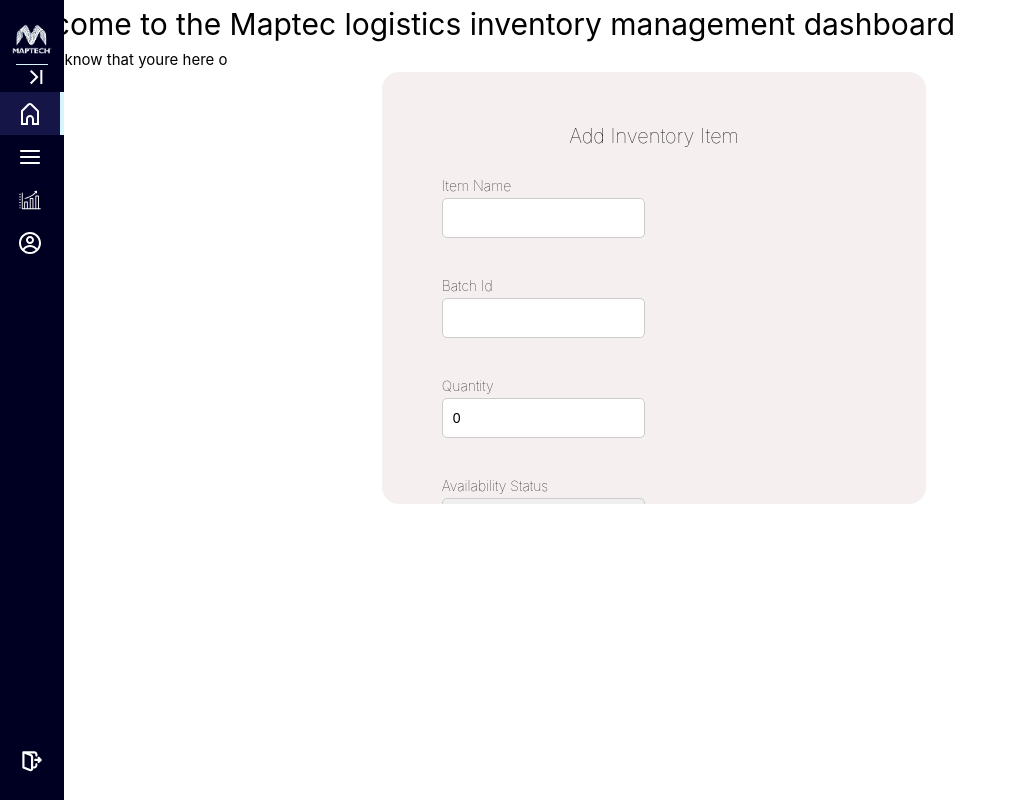
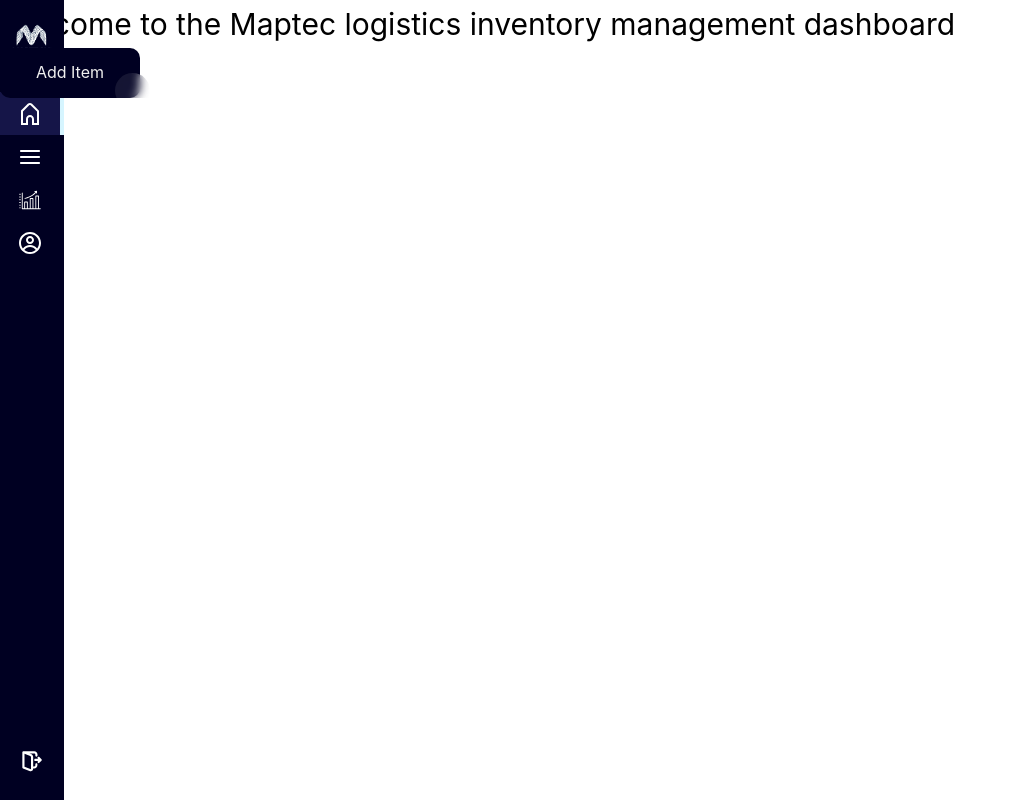
Before and after one commit to Maptech-Logistics/cemcloud1, a Vue app in the folder invent_manage-client/: page / in a window 1280 px wide. Shown: the whole page, without its empty margins (0-1016 px from the left). Built offline with nearby package versions, Linux system fonts and the light colour scheme.

Commit message:
working on state management

```diff
--- a/invent_manage-client/package.json
+++ b/invent_manage-client/package.json
@@ -24,7 +24,8 @@
     "pinia": "^2.1.3",
     "vue": "^3.3.4",
     "vue-chartjs": "^5.2.0",
-    "vue-router": "^4.2.2"
+    "vue-router": "^4.2.2",
+    "vuex": "^4.0.2"
   },
   "devDependencies": {
     "@rushstack/eslint-patch": "^1.2.0",
--- a/invent_manage-client/src/components/Form/AddItemForm.module.scss
+++ b/invent_manage-client/src/components/Form/AddItemForm.module.scss
@@ -1,34 +1,15 @@
-// form{
-    // max-width: 100%;
-    // max-height: 120%;
-    // background-color: #fff;
-    // border-radius: 17px;
-    // border: 1px solid blue;
-    // overflow: auto;
-    // justify-self: center;
-    // align-self: center;
-    // padding-left: 35%;
-    // padding-right: 25%;
-
-// }
-
 .add-item{
     background-color: rgb(245, 239, 240);
-    border-radius: 17px;
     min-height: calc(25rem + 32px);
     max-height: calc(25rem + 32px);
-    max-width: calc(30rem + 32px);
-    min-width: calc(32rem + 32px);
     overflow: auto;
     padding-left: 5%;
     padding-right: 5%;
     padding-top: 5%;
     padding-bottom: 5%;
-    margin-left: 40%;
-    justify-items: center;
 }
 
-.select-field{
+.field-box{
     width: 100%;
     height: 40px;
     border-radius: 5px;
@@ -38,15 +19,6 @@
     font-weight: 20;
 }
 
-.add-column-1{
-    float: left;
-    min-height: 100%;
-}
-
-.add-column-2{
-    float: right;
-    min-height: 100%;
-}
 
 .form-fields{
     width: 100%;
@@ -54,19 +26,10 @@
 }
 
 .field{
-    // width: 100%;
     margin:10px;
     padding: 2px;
     min-height: 90px;
 }
-
-.form-heading{
-    font-size: 20px;
-    font-weight: 80;
-    text-align: center;
-    padding-bottom: 10px;
-}
-
 
 .validate-messages{
     font-style: italic;
@@ -77,7 +40,8 @@
 }
 
 .buttons{
-    margin-top: 100px;
-    height: 120px;
+    margin-top: 30px;
+    margin-bottom: 20px;
+    height: 60px;
     padding: 5px;
 }
--- a/invent_manage-client/src/components/Form/AddItemForm.vue
+++ b/invent_manage-client/src/components/Form/AddItemForm.vue
@@ -1,11 +1,11 @@
 <template>
     <div class="add-item">
-        <h3 class="form-heading">Add Inventory Item</h3>
+        <!-- <h3 class="form-heading">Add Inventory Item</h3> -->
     <form>
         <div class="form-fields">
-            <div class="add-column-1">
             <div class="field">
                 <BaseInput
+                class="field-box"
                 v-model="event.name"
                 label="Item Name"
                 type="text"
@@ -17,6 +17,7 @@
 
             <div class="field">
                 <BaseInput
+                class="field-box"
                 v-model="event.batch_number"
                 label="Batch Id"
                 type="text"
@@ -28,6 +29,7 @@
 
             <div class="field">
                 <BaseInput
+                    class="field-box"
                     v-model="event.quantity"
                     label="Quantity"
                     type="number"
@@ -44,7 +46,7 @@
                     <label class="input-label">Availability Status</label>
                 </div>
 
-                    <select v-model="event.status" class="select-field">
+                <select v-model="event.status" class="field-box">
                 <option
                     v-for="option in selectOptions.availabilityStatus"
                     :key="option.value"
@@ -58,16 +60,13 @@
                     <span v-for="error in v$.status.$errors" :key="error.$uid" class="validate-messages">{{ error.$message }}</span>
                 </div>
             </div>
-            </div>
-            <!-- :selected="value === option.value" -->
 
-            <div class="add-column-2">
             <div class="field">
                 <div>
                     <label class="input-label">Category</label>
                 </div>
 
-                    <select v-model="event.category" class="select-field">
+                <select v-model="event.category" class="field-box">
                 <option
                     v-for="option in selectOptions.category"
                     :key="option.value"
@@ -84,6 +83,7 @@
 
             <div class="field">
                 <BaseInput
+                    class="field-box"
                     v-model="event.shelf_location"
                     label="Storage Location"
                     type="text"
@@ -95,6 +95,7 @@
 
             <div class="field">
                 <BaseInput
+                    class="field-box"
                     v-model="event.last_updated"
                     label="Last Modified"
                     type="date"
@@ -106,6 +107,7 @@
 
             <div class="field">
                 <BaseInput
+                    class="field-box"
                     v-model="event.cost_per_unit"
                     label="Unit Cost"
                     type="number"
@@ -115,24 +117,22 @@
                 </div>
             </div>
         </div>
-        </div>
 
         <div class="buttons">
-            <primaryBtn type="button" @submit="addItem" class="add-button" style="margin: 10px;">Add Item</primaryBtn>
-            <primaryBtn type="button" @submit="closeDialog" class="add-button" style="padding: 5px; margin: 10px;">Cancel</primaryBtn>
+            <primaryBtn type="button" @submit="addButton" class="add-button" style="margin: 10px;">Add Item</primaryBtn>
         </div>
     </form>
     </div>
-    <!-- <span>{{ event }}</span> -->
-    <!-- <span v-for="error in v$.$errors" :key="error.$uid">{{ error.$property }} - {{ error.$message }}</span> -->
 
 </template>
 
-<script setup lang="ts">
+<script setup lang="js">
 import { dummyData } from '@/utils/dummydata';
 import { ref } from 'vue';
 import useVuelidate from '@vuelidate/core'
-import {required, minValue} from '@vuelidate/validators'
+import {required, minValue, numeric} from '@vuelidate/validators'
+import { add } from 'date-fns';
+    const el = '#app'
 
     const event = ref({
         batch_number: "",
@@ -150,10 +150,13 @@
         category: [{"value":"food", "text":"Food"}, {"value":"drinks","text":"Drinks"}, {"value":"stationery", "text":"Stationery"}, {"value":"cleaning", "text":"Cleaning"}, {"value":"other", "text":"Other"}]
     })
 
-    const addItem = async () => {
+    const addButton = async () => {
         const result = await v$.value.$validate()
         if(result){
             // we will add this to state and also send to server via api
+            // then we will close the dialog
+            addItem()
+            console.log(data)
             console.log("valid")
         }
         else{
@@ -170,15 +173,22 @@
     const rules = {
         batch_number: {required},
         name: {required},
-        quantity: {required, minValue: minValue(1)},
+        quantity: {required, minValue: minValue(1), numeric},
         status: {required},
         category: {required},
         shelf_location: {required},
         last_updated: {required},
-        cost_per_unit: {required, minValue: minValue(0.1)},
+        cost_per_unit: {required, minValue: minValue(1), numeric},
     }
 
     const v$ = useVuelidate(rules, event)
+
+    const data = {}
+    // make this await async
+
+    const addItem = () => {
+        data[event.name] = event.value
+    }
 </script>
 
 <style>
--- a/invent_manage-client/src/components/Form/BaseInput.vue
+++ b/invent_manage-client/src/components/Form/BaseInput.vue
@@ -4,7 +4,7 @@
             <label class="input-label">{{ label }}</label>
         </div>
         <input
-            class="input-field"
+            class="class"
             v-bind="$attrs"
             :value="modelValue"
             @input="$emit('update:modelValue', $event.target.value)"
@@ -22,7 +22,7 @@
         modelValue:{
             type: [String, Number ],
             default: ""
-        }
+        },
     });
     // console.log(modelValue);
 </script>
@@ -32,14 +32,4 @@
         font-size: 14px;
         font-weight: 20;
     }
-    .input-field{
-        max-width: 100%;
-        height: 40px;
-        border-radius: 5px;
-        border: 1px solid #ccc;
-        padding: 0 10px;
-        font-size: 14px;
-        font-weight: 20;
-    }
-
 </style>
--- a/invent_manage-client/src/views/HomeView.vue
+++ b/invent_manage-client/src/views/HomeView.vue
@@ -1,20 +1,25 @@
 <script setup lang="ts">
 import HeadLine from '@/components/HeadLine.vue'
 import SideBar from '@/components/sidebar/SideBar.vue'
-import Modal from '@/components/modal/Modal.vue'
 import AddItemForm from '@/components/Form/AddItemForm.vue'
-import DiaLog from '@/components/dialog/DiaLog.vue'
+import primaryBtn from '@/components/Buttons/primaryBtn.vue';
+// import DiaLog from '@/components/dialog/DiaLog.vue'
 import { ref } from 'vue';
 
-// const show = ref(false)
-// const toggleModal = () => {
-//   show.value = !show.value
-// }
+const addIsOpen = ref(false)
+
+const toggleDialog = () => {
+  addIsOpen.value = !addIsOpen.value
+}
+const title = "Add Inventory Item"
+
 </script>
 
 <template>
   <main>
     <HeadLine msg="Welcome to the Maptec logistics inventory management dashboard" />
+    <primaryBtn @click="toggleDialog">Add Item</primaryBtn>
+
     <!-- <Modal :show="show" @close="toggleModal">
       <div class="modal-content">
         Creating my modal
@@ -23,13 +28,11 @@
     <!-- <button @click="toggleModal" type="button">Toggle Modal</button> -->
   </main>
   <div>
-    <p>i want to know that youre here o</p>
-    <!-- <Dialog>
+    <DiaLog :title="title" @toggle-dialog="toggleDialog" v-if="addIsOpen">
       <template #content>
         <AddItemForm />
       </template>
-    </Dialog> -->
-    <AddItemForm />
+    </DiaLog>
   </div>
 
 </template>
```
Also changed, not shown: 2 other files (tests, documents, lock files or other folders). Lines whose indentation alone changed are shown as unchanged.
